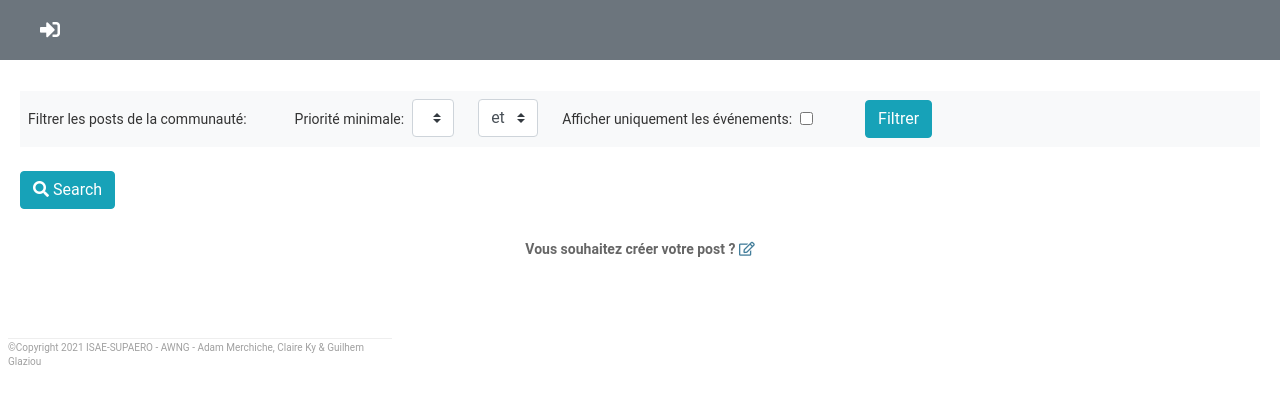
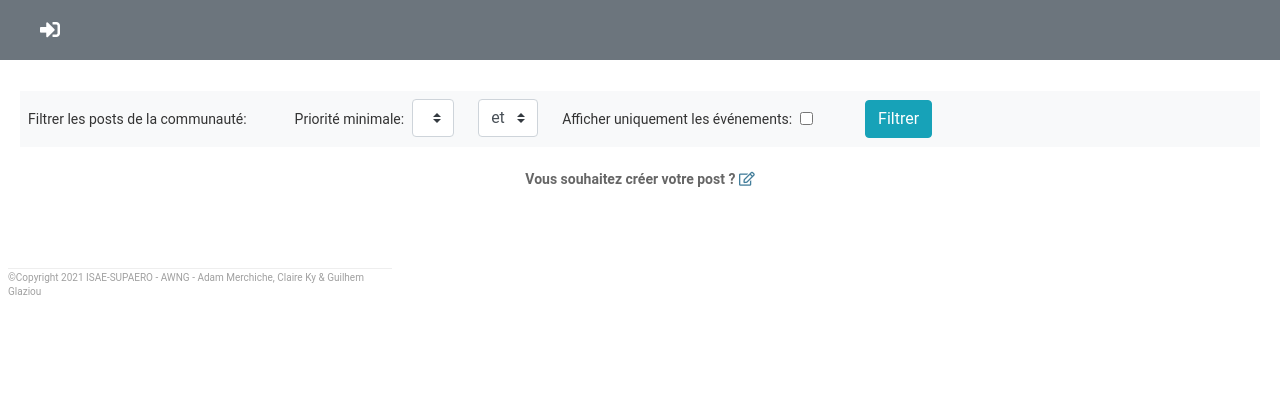
Before and after one commit to AdamMerchiche/MarkedProject, a Django app: template communitymanager/templates/communitymanager/communaute.html in a window 1280 px wide. Shown: the part 64-468 px from the top of the page. Run offline with Django 3.2, Linux system fonts and the light colour scheme; the template is opened without the code that fills it, so the values that code supplies are empty; some libraries are stand-ins or nearby versions.

Commit message:
Affichage des champs de recherche ssi il y a des choses à chercher

```diff
--- a/communitymanager/templates/communitymanager/communaute.html
+++ b/communitymanager/templates/communitymanager/communaute.html
@@ -33,7 +33,7 @@
     </form>
 
     {# Formulaire de recherche d'un post précis #}
-    {% include 'communitymanager/search_form.html' with search_form=search action_url=action_url%}
+    {% include 'communitymanager/search_form.html' with search_form=search action_url=action_url list_objet=posts %}
 
     {# Affichage des posts #}
     {% for post in posts %}
--- a/communitymanager/templates/communitymanager/feed_abonnements.html
+++ b/communitymanager/templates/communitymanager/feed_abonnements.html
@@ -7,7 +7,7 @@
 <hr class="my-4"/> {# Je ne suis pas sure que ce morceau de code soit pris en compte (il est en dehors des blocks) #}
 
 {% block h3 %}
-    {% include 'communitymanager/search_form.html' with search_form=search action_url=action_url%}
+    {% include 'communitymanager/search_form.html' with search_form=search action_url=action_url list_objet=posts%}
     {% for post in posts %}
         {% include 'communitymanager/un_post.html' with bg_color="transparent" btn_like=True %}
     {% endfor %}
--- a/communitymanager/templates/communitymanager/list_communautes.html
+++ b/communitymanager/templates/communitymanager/list_communautes.html
@@ -6,7 +6,7 @@
 {% block h1 %} Bienvenue {{ request.user.get_username }},  sur la page des communautés  ! {% endblock h1 %}
 
 {% block h3 %}
-{% include 'communitymanager/search_form.html' with search_form=search %}
+{% include 'communitymanager/search_form.html' with search_form=search list_objet=communautes %}
 
 {% for communaute, nb_posts_non_lus in communautes %}
     <div class="slideIn">
--- a/communitymanager/templates/communitymanager/search_form.html
+++ b/communitymanager/templates/communitymanager/search_form.html
@@ -1,3 +1,4 @@
+{% if list_objet %}
     <form class="form-inline" method="POST" action={{ action_url }}>
         {% csrf_token %}
         {{ search_form }}
@@ -5,3 +6,4 @@
             <i class="fas fa-search"></i> Search
         </button>
     </form><br>
+{% endif %}
--- a/communitymanager/templates/communitymanager/see_posts.html
+++ b/communitymanager/templates/communitymanager/see_posts.html
@@ -5,7 +5,7 @@
 {% block h1 %} Vos POSTs! {% endblock h1 %}
 
 {% block h3 %}
-    {% include 'communitymanager/search_form.html' with search_form=search action_url=action_url%}
+    {% include 'communitymanager/search_form.html' with search_form=search action_url=action_url list_objet=posts %}
     {% for post in posts %}
         {% include 'communitymanager/un_post.html' with bg_color="transparent" btn_like=True %}
     {% endfor %}
```
Lines whose indentation alone changed are shown as unchanged.
